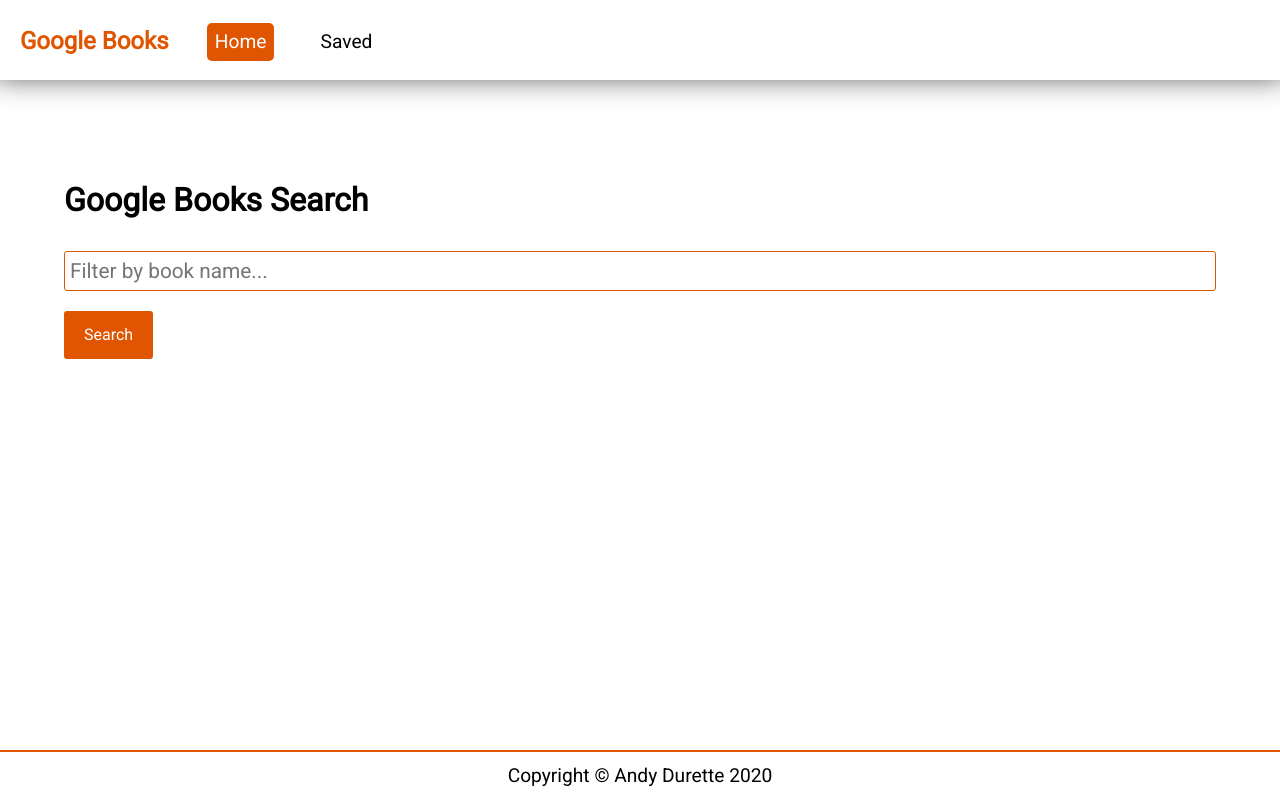
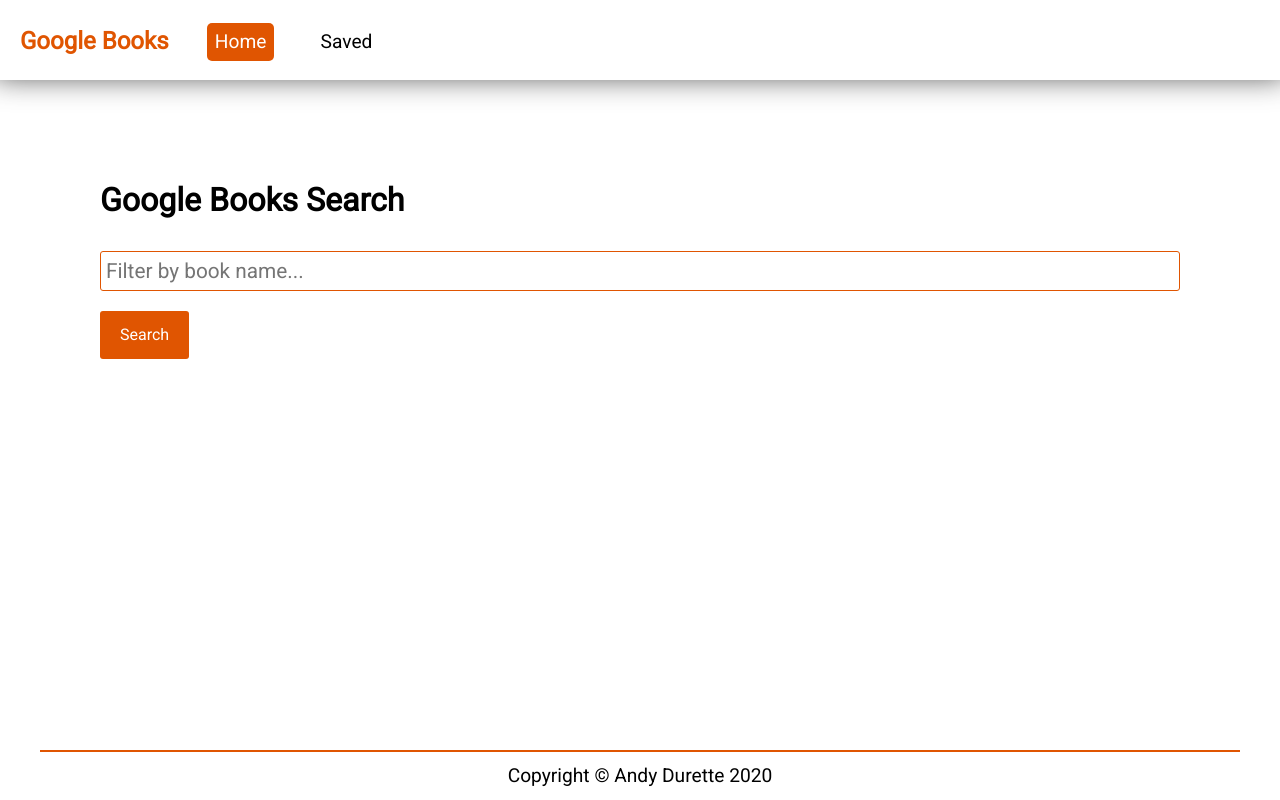
Before and after one commit to steven-f206/Google-Books-Search, a React (Create React App) app in the folder client/: page / in a window 1280 px wide. Built offline with nearby package versions, Linux system fonts and the light colour scheme.

Commit message:
Used flex option to make sticky footer

```diff
--- a/client/src/App.js
+++ b/client/src/App.js
@@ -15,13 +15,15 @@
         <div className="App">
           <Nav />
           <section id="wrapper">
-            <Switch>
-              <Route path="/" exact activeClassName='is-active' component={Home}></Route>
-              <Route path="/saved" activeClassName='is-active' component={SavedBooks}></Route>
-            </Switch>
+            <div id="wrapper-contents">
+              <Switch>
+                <Route path="/" exact activeClassName='is-active' component={Home}></Route>
+                <Route path="/saved" activeClassName='is-active' component={SavedBooks}></Route>
+              </Switch>
+            </div>
+            <Footer />
           </section>
           <MessageModal />
-          <Footer />
         </div>
       </Router>
     </AppProvider>
--- a/client/src/scss/generalStyles.scss
+++ b/client/src/scss/generalStyles.scss
@@ -3,12 +3,8 @@
 }
 
 body{
+  font-family: 'Roboto', sans-serif;
   min-height:100%;
-}
-
-
-body{
-  font-family: 'Roboto', sans-serif;
   p{
     font-size:1.2em;
   }
@@ -19,13 +15,20 @@
 }
 
 #wrapper{
-  width:90%;
+  width:100%;
   max-width:1200px;
   margin:0 auto;
   padding-top: 180px;
   box-sizing:border-box;
-  //min-height:100%;
-  min-height:calc(100% - 50px);
+  display: flex;
+  min-height: 100vh;
+  flex-direction: column;
+}
+
+#wrapper-contents{
+  flex: 1;
+  width:90%;
+  margin:0 auto;
 }
 
 h1{
```
